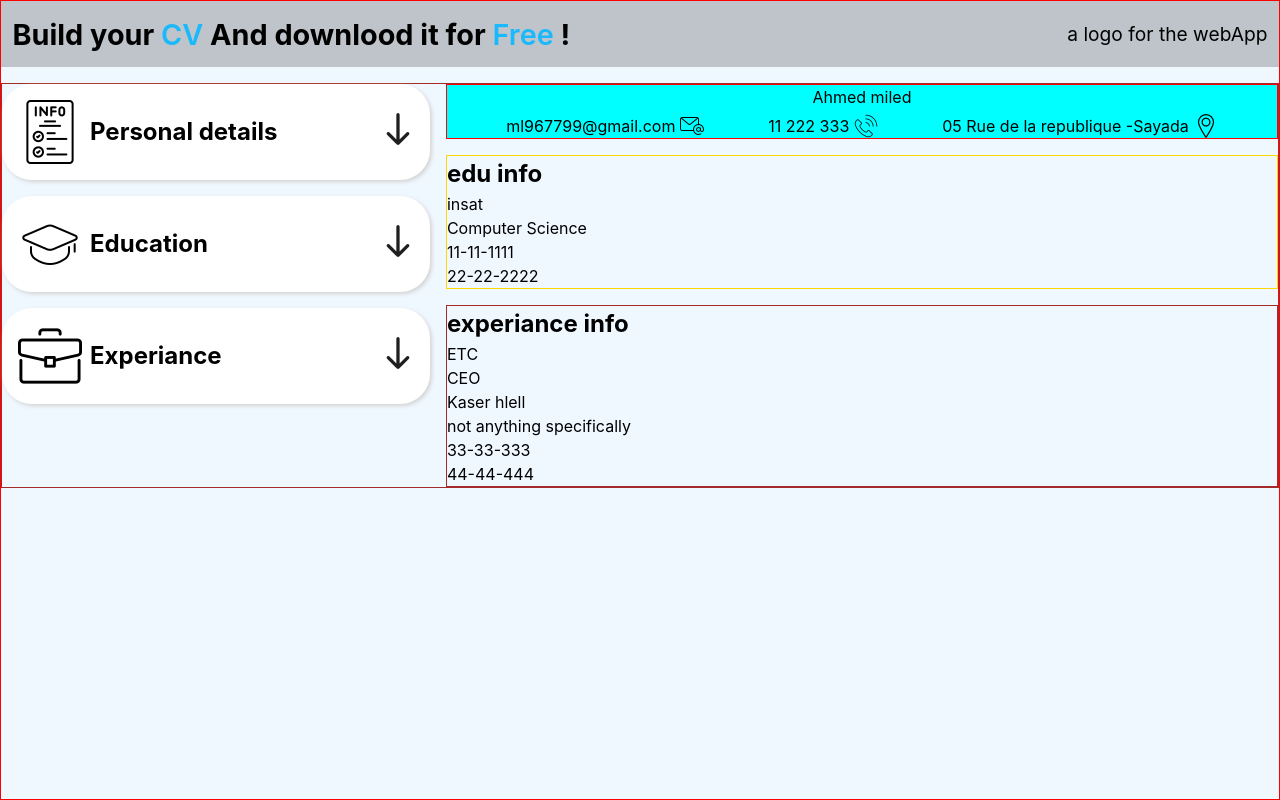
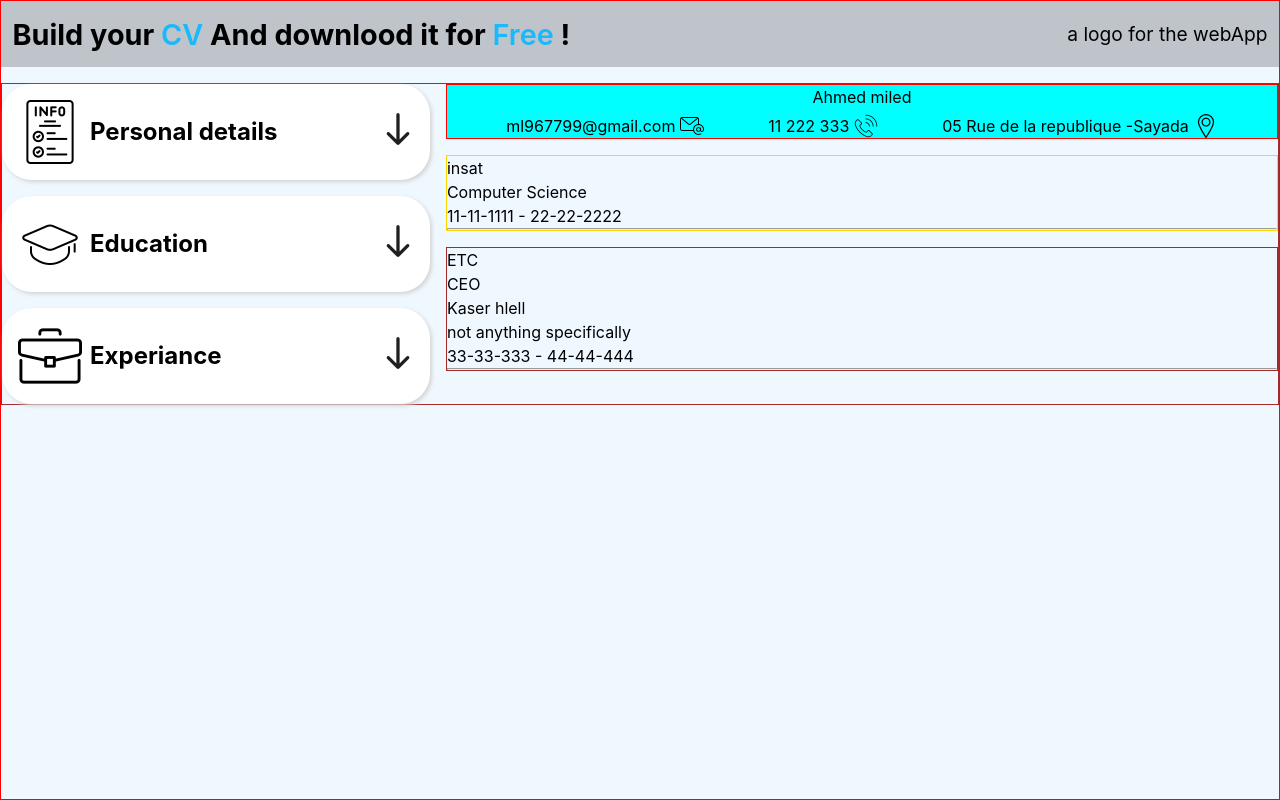
Before and after one commit to Vole-de-Mort/CV-App, a React (Vite) app: page / in a window 1280 px wide. Built offline with nearby package versions, Linux system fonts and the light colour scheme.

Commit message:
displaying data on MainSection

```diff
--- a/src/MainSection.jsx
+++ b/src/MainSection.jsx
@@ -1,8 +1,10 @@
+
 import './styles/MainSection.css';
 import im1 from './assets/email.png';
 import im2 from './assets/phone.png';
 import im3 from './assets/localisation.png';
-
+import RenderCvEducationData from './components/RenderCvEducationData';
+import RenderCvExperianceData from './components/RenderCvExperianceData'
 export default function MainSection(props) {
   console.log(props);
   return (
@@ -28,26 +30,17 @@ export default function MainSection(props) {
           </div>
         </div>
       </div>
-      {/*
-        namlou un composent pour generer les block SI'il EXSISTE
-      */}
       <div className='educationInfo'>
-        <p>edu info </p>
-        {/*lazem map throw educationData */}
-        {props.sharedData.educationData[0].schoolName} <br />
-        {props.sharedData.educationData[0].degree} <br />
-        {props.sharedData.educationData[0].startDate} <br />
-        {props.sharedData.educationData[0].endDate}
+        {/*map throw educationData */}
+        <RenderCvEducationData
+          education={props.sharedData.educationData} // liste
+        />
       </div>
       <div className='experianceInfo'>
-        <p>experiance info </p>
-        {/*lazem map throw experianceData */}
-        {props.sharedData.experianceData[0].companyName} <br />
-        {props.sharedData.experianceData[0].position} <br />
-        {props.sharedData.experianceData[0].location} <br />
-        {props.sharedData.experianceData[0].description} <br />
-        {props.sharedData.experianceData[0].start} <br />
-        {props.sharedData.experianceData[0].end}
+        {/* map throw experianceData */}
+        <RenderCvExperianceData
+          experiance={props.sharedData.experianceData} // liste
+        />
       </div>
     </div>
   );
--- /dev/null
+++ b/src/components/RenderCvEducationData.jsx
@@ -0,0 +1,20 @@
+import React from 'react';
+import { v4 as uuidv4 } from 'uuid';
+export default function RenderCvEducationData({ education }) {
+  console.log('Education Data');
+  console.log(education);
+  return (
+    <>
+      {education.map((ecole) => (
+        <div key={ecole.id}>
+          <div key={uuidv4()}>{ecole.schoolName}</div>
+          <div key={uuidv4()}>{ecole.degree}</div>
+          <div key={uuidv4()}>
+            {ecole.startDate} - {ecole.endDate}
+          </div>
+          <hr />
+        </div>
+      ))}
+    </>
+  );
+}
--- /dev/null
+++ b/src/components/RenderCvExperianceData.jsx
@@ -0,0 +1,19 @@
+import { v4 as uuidv4 } from 'uuid';
+export default function RenderCvExperianceData({ experiance }) {
+  return (
+    <>
+      {experiance.map((company) => (
+        <div key={company.id}>
+          <div key={uuidv4()}>{company.companyName}</div>
+          <div key={uuidv4()}>{company.position}</div>
+          <div key={uuidv4()}>{company.location}</div>
+          <div key={uuidv4()}>{company.description}</div>
+          <div key={uuidv4()}>
+            {company.start} - {company.end}
+          </div>
+          <hr />
+        </div>
+      ))}
+    </>
+  );
+}
```
